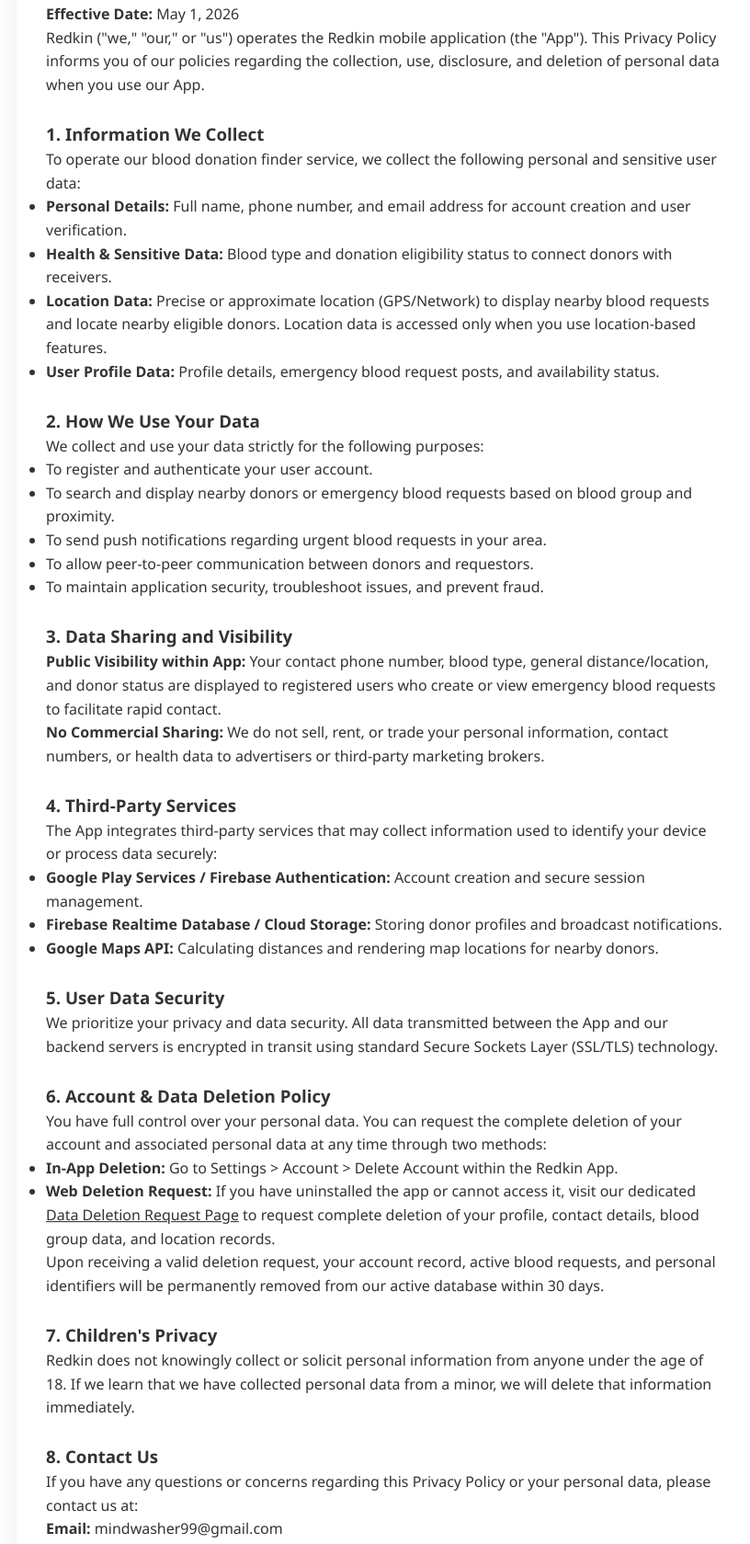
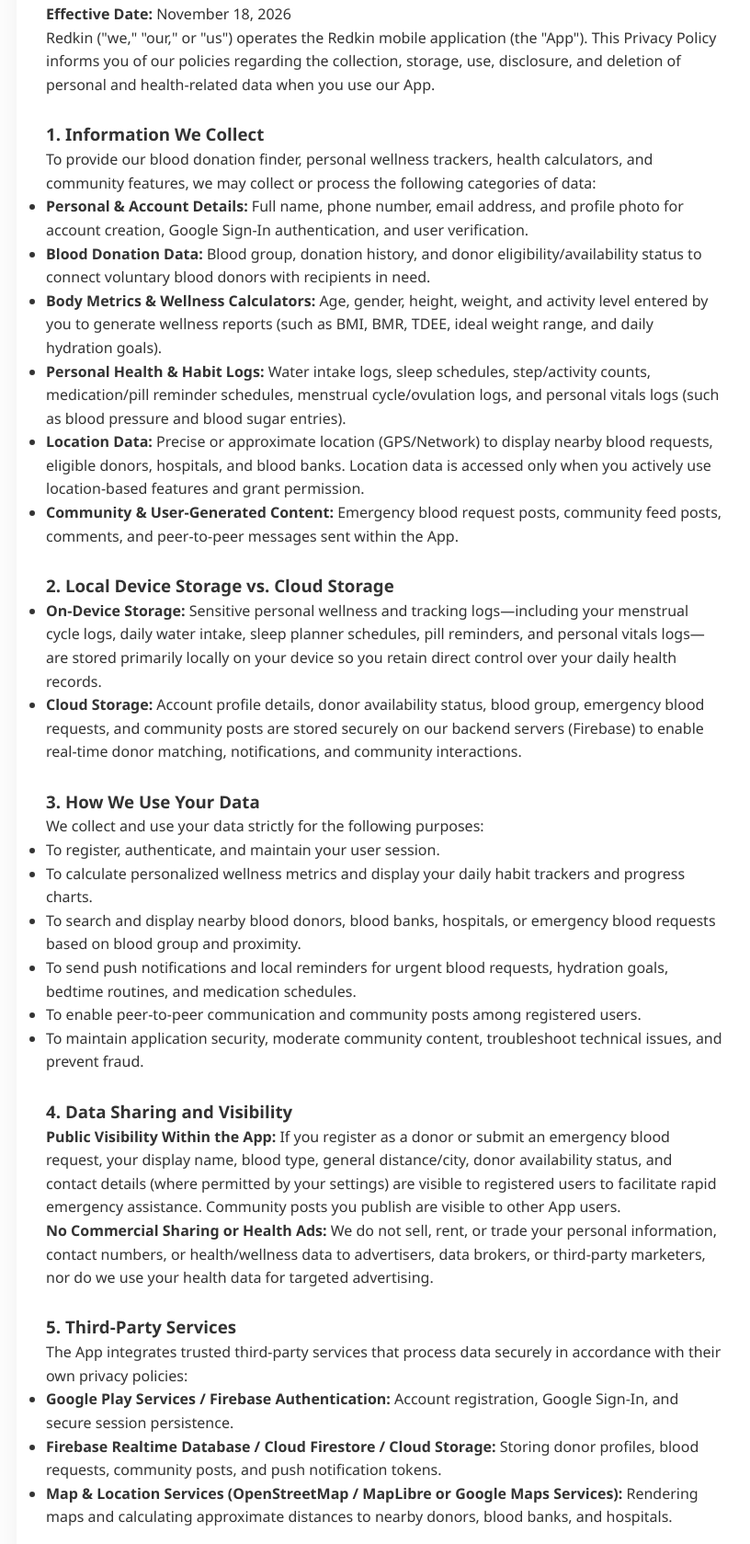
Before and after one commit to kranti99/Redkin, a plain HTML site: page privacy.html in a window 1280 px wide. Shown: the part 240-1919 px from the top of the page at 92% size, without its empty margins (222-1038 px from the left). Drawn offline with Linux system fonts and the light colour scheme.

Commit message:
Update privacy policy with new effective date and details

```diff
--- a/privacy.html
+++ b/privacy.html
@@ -17,64 +17,78 @@
 
     <main>
         <h1 class="page-title">Privacy Policy</h1>
-        <p><strong>Effective Date:</strong> May 1, 2026</p>
-        <p>Redkin ("we," "our," or "us") operates the Redkin mobile application (the "App"). This Privacy Policy informs you of our policies regarding the collection, use, disclosure, and deletion of personal data when you use our App.</p>
+        <p><strong>Effective Date:</strong> November 18, 2026</p>
+        <p>Redkin ("we," "our," or "us") operates the Redkin mobile application (the "App"). This Privacy Policy informs you of our policies regarding the collection, storage, use, disclosure, and deletion of personal and health-related data when you use our App.</p>
         <br>
 
         <h3>1. Information We Collect</h3>
-        <p>To operate our blood donation finder service, we collect the following personal and sensitive user data:</p>
+        <p>To provide our blood donation finder, personal wellness trackers, health calculators, and community features, we may collect or process the following categories of data:</p>
         <ul>
-            <li><strong>Personal Details:</strong> Full name, phone number, and email address for account creation and user verification.</li>
-            <li><strong>Health & Sensitive Data:</strong> Blood type and donation eligibility status to connect donors with receivers.</li>
-            <li><strong>Location Data:</strong> Precise or approximate location (GPS/Network) to display nearby blood requests and locate nearby eligible donors. Location data is accessed only when you use location-based features.</li>
-            <li><strong>User Profile Data:</strong> Profile details, emergency blood request posts, and availability status.</li>
+            <li><strong>Personal & Account Details:</strong> Full name, phone number, email address, and profile photo for account creation, Google Sign-In authentication, and user verification.</li>
+            <li><strong>Blood Donation Data:</strong> Blood group, donation history, and donor eligibility/availability status to connect voluntary blood donors with recipients in need.</li>
+            <li><strong>Body Metrics & Wellness Calculators:</strong> Age, gender, height, weight, and activity level entered by you to generate wellness reports (such as BMI, BMR, TDEE, ideal weight range, and daily hydration goals).</li>
+            <li><strong>Personal Health & Habit Logs:</strong> Water intake logs, sleep schedules, step/activity counts, medication/pill reminder schedules, menstrual cycle/ovulation logs, and personal vitals logs (such as blood pressure and blood sugar entries).</li>
+            <li><strong>Location Data:</strong> Precise or approximate location (GPS/Network) to display nearby blood requests, eligible donors, hospitals, and blood banks. Location data is accessed only when you actively use location-based features and grant permission.</li>
+            <li><strong>Community & User-Generated Content:</strong> Emergency blood request posts, community feed posts, comments, and peer-to-peer messages sent within the App.</li>
         </ul>
         <br>
 
-        <h3>2. How We Use Your Data</h3>
-        <p>We collect and use your data strictly for the following purposes:</p>
+        <h3>2. Local Device Storage vs. Cloud Storage</h3>
         <ul>
-            <li>To register and authenticate your user account.</li>
-            <li>To search and display nearby donors or emergency blood requests based on blood group and proximity.</li>
-            <li>To send push notifications regarding urgent blood requests in your area.</li>
-            <li>To allow peer-to-peer communication between donors and requestors.</li>
-            <li>To maintain application security, troubleshoot issues, and prevent fraud.</li>
+            <li><strong>On-Device Storage:</strong> Sensitive personal wellness and tracking logs—including your menstrual cycle logs, daily water intake, sleep planner schedules, pill reminders, and personal vitals logs—are stored primarily locally on your device so you retain direct control over your daily health records.</li>
+            <li><strong>Cloud Storage:</strong> Account profile details, donor availability status, blood group, emergency blood requests, and community posts are stored securely on our backend servers (Firebase) to enable real-time donor matching, notifications, and community interactions.</li>
         </ul>
         <br>
 
-        <h3>3. Data Sharing and Visibility</h3>
-        <p><strong>Public Visibility within App:</strong> Your contact phone number, blood type, general distance/location, and donor status are displayed to registered users who create or view emergency blood requests to facilitate rapid contact.</p>
-        <p><strong>No Commercial Sharing:</strong> We do not sell, rent, or trade your personal information, contact numbers, or health data to advertisers or third-party marketing brokers.</p>
-        <br>
-
-        <h3>4. Third-Party Services</h3>
-        <p>The App integrates third-party services that may collect information used to identify your device or process data securely:</p>
+        <h3>3. How We Use Your Data</h3>
+        <p>We collect and use your data strictly for the following purposes:</p>
         <ul>
-            <li><strong>Google Play Services / Firebase Authentication:</strong> Account creation and secure session management.</li>
-            <li><strong>Firebase Realtime Database / Cloud Storage:</strong> Storing donor profiles and broadcast notifications.</li>
-            <li><strong>Google Maps API:</strong> Calculating distances and rendering map locations for nearby donors.</li>
+            <li>To register, authenticate, and maintain your user session.</li>
+            <li>To calculate personalized wellness metrics and display your daily habit trackers and progress charts.</li>
+            <li>To search and display nearby blood donors, blood banks, hospitals, or emergency blood requests based on blood group and proximity.</li>
+            <li>To send push notifications and local reminders for urgent blood requests, hydration goals, bedtime routines, and medication schedules.</li>
+            <li>To enable peer-to-peer communication and community posts among registered users.</li>
+            <li>To maintain application security, moderate community content, troubleshoot technical issues, and prevent fraud.</li>
         </ul>
         <br>
 
-        <h3>5. User Data Security</h3>
-        <p>We prioritize your privacy and data security. All data transmitted between the App and our backend servers is encrypted in transit using standard Secure Sockets Layer (SSL/TLS) technology.</p>
+        <h3>4. Data Sharing and Visibility</h3>
+        <p><strong>Public Visibility Within the App:</strong> If you register as a donor or submit an emergency blood request, your display name, blood type, general distance/city, donor availability status, and contact details (where permitted by your settings) are visible to registered users to facilitate rapid emergency assistance. Community posts you publish are visible to other App users.</p>
+        <p><strong>No Commercial Sharing or Health Ads:</strong> We do not sell, rent, or trade your personal information, contact numbers, or health/wellness data to advertisers, data brokers, or third-party marketers, nor do we use your health data for targeted advertising.</p>
         <br>
 
-        <h3>6. Account & Data Deletion Policy</h3>
-        <p>You have full control over your personal data. You can request the complete deletion of your account and associated personal data at any time through two methods:</p>
+        <h3>5. Third-Party Services</h3>
+        <p>The App integrates trusted third-party services that process data securely in accordance with their own privacy policies:</p>
         <ul>
-            <li><strong>In-App Deletion:</strong> Go to <code>Settings > Account > Delete Account</code> within the Redkin App.</li>
-            <li><strong>Web Deletion Request:</strong> If you have uninstalled the app or cannot access it, visit our dedicated <a href="deletion.html" style="color: inherit; text-decoration: underline;">Data Deletion Request Page</a> to request complete deletion of your profile, contact details, blood group data, and location records.</li>
+            <li><strong>Google Play Services / Firebase Authentication:</strong> Account registration, Google Sign-In, and secure session persistence.</li>
+            <li><strong>Firebase Realtime Database / Cloud Firestore / Cloud Storage:</strong> Storing donor profiles, blood requests, community posts, and push notification tokens.</li>
+            <li><strong>Map & Location Services (OpenStreetMap / MapLibre or Google Maps Services):</strong> Rendering maps and calculating approximate distances to nearby donors, blood banks, and hospitals.</li>
         </ul>
-        <p>Upon receiving a valid deletion request, your account record, active blood requests, and personal identifiers will be permanently removed from our active database within 30 days.</p>
         <br>
 
-        <h3>7. Children's Privacy</h3>
-        <p>Redkin does not knowingly collect or solicit personal information from anyone under the age of 18. If we learn that we have collected personal data from a minor, we will delete that information immediately.</p>
+        <h3>6. Medical & Wellness Disclaimer</h3>
+        <p>Redkin is <strong>not a medical device</strong> and does not diagnose, treat, cure, or prevent any medical condition. All health reports, BMI/calorie calculations, cycle predictions, first-aid guides, and tracking charts provided in the App are for general wellness and informational purposes only. Always consult a qualified doctor or healthcare professional for medical advice, diagnosis, or treatment.</p>
         <br>
 
-        <h3>8. Contact Us</h3>
-        <p>If you have any questions or concerns regarding this Privacy Policy or your personal data, please contact us at:</p>
+        <h3>7. User Data Security</h3>
+        <p>We prioritize your privacy and data security. All data transmitted between the App and our backend servers is encrypted in transit using standard Secure Sockets Layer / Transport Layer Security (SSL/TLS) encryption.</p>
+        <br>
+
+        <h3>8. Account & Data Deletion Policy</h3>
+        <p>You have full control over your personal data. You can delete local tracker data directly within the App or request the complete deletion of your account and cloud-stored data at any time through two methods:</p>
+        <ul>
+            <li><strong>In-App Deletion:</strong> Go to <code>Profile / Settings > Account > Delete Account</code> within the Redkin App.</li>
+            <li><strong>Web Deletion Request:</strong> If you have uninstalled the App or cannot access your account, visit our dedicated <a href="deletion.html" style="color: inherit; text-decoration: underline;">Data Deletion Request Page</a> to request complete removal of your profile, contact details, blood group records, and posts.</li>
+        </ul>
+        <p>Upon receiving a valid deletion request, your account record, active blood requests, community posts, and personal identifiers will be permanently removed from our active servers within 30 days. Uninstalling the App also removes data stored locally on your device.</p>
+        <br>
+
+        <h3>9. Children's Privacy</h3>
+        <p>Redkin is intended for users aged 18 and older. We do not knowingly collect or solicit personal or health information from anyone under the age of 18. If we learn that we have collected personal data from a minor, we will delete that information immediately.</p>
+        <br>
+
+        <h3>10. Contact Us</h3>
+        <p>If you have any questions, data deletion requests, or concerns regarding this Privacy Policy or your personal data, please contact us at:</p>
         <p><strong>Email:</strong> mindwasher99@gmail.com</p>
     </main>
 
```
